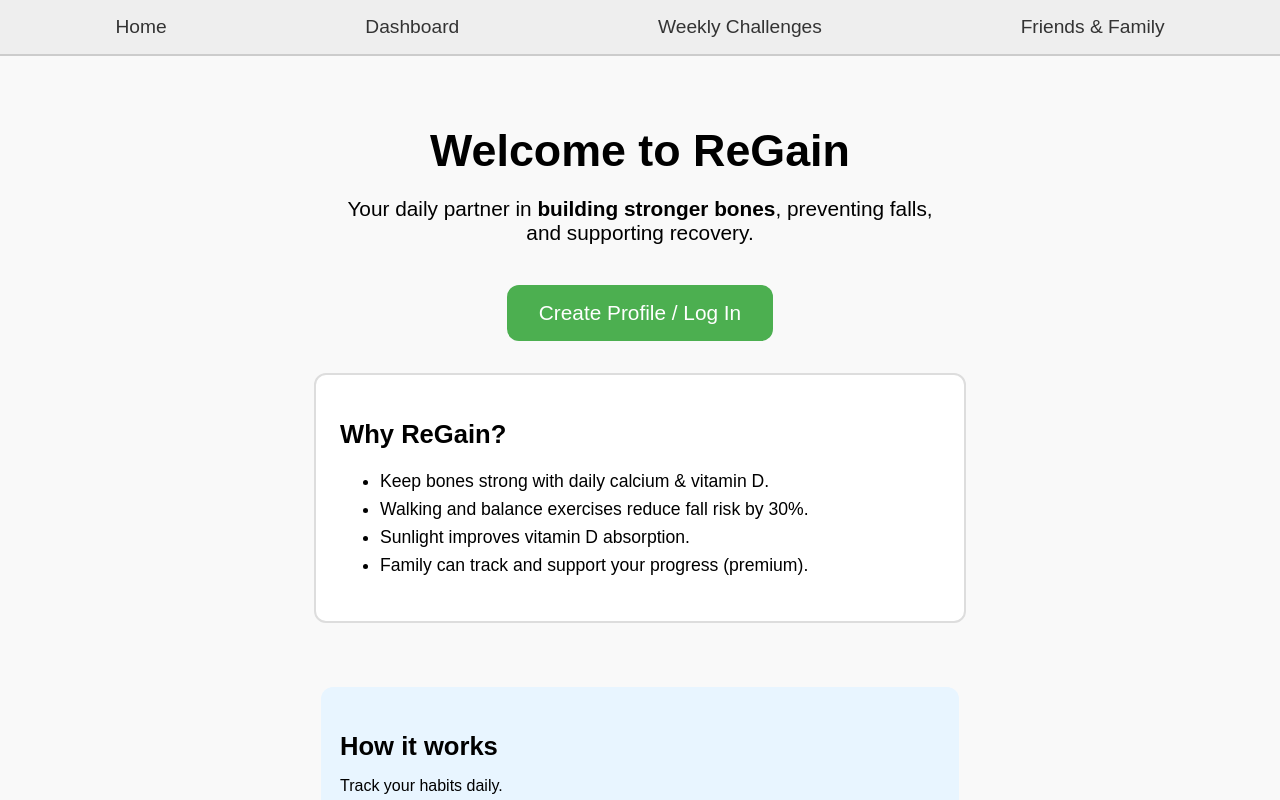
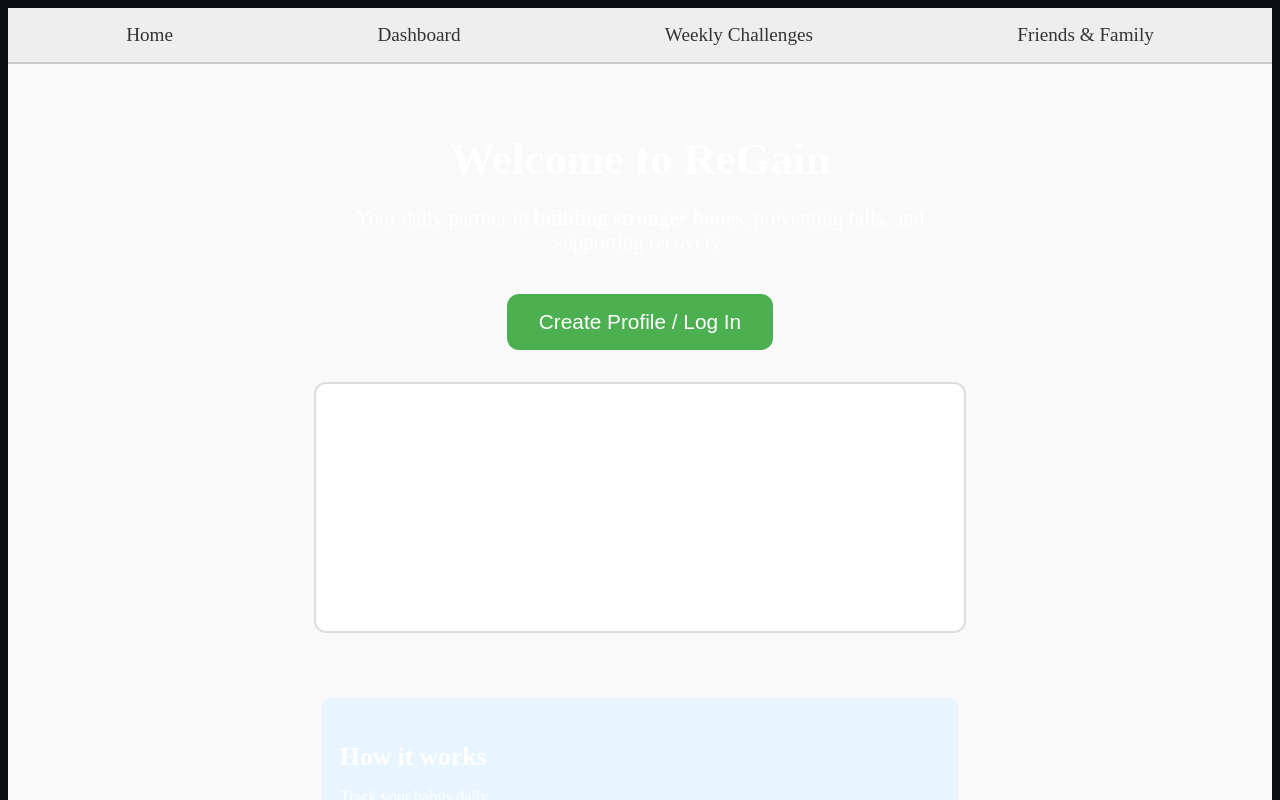
Before and after one commit to shivanamdeo23-cpu/regain, a Next.js app: page / in a window 1280 px wide. Shown: the top 800 px of the page. Built offline with nearby package versions, Linux system fonts and the light colour scheme.

Commit message:
Update globals.css

```diff
--- a/app/globals.css
+++ b/app/globals.css
@@ -1,4 +1,24 @@
-body {
-  margin: 0;
-  font-family: Arial, sans-serif;
+@tailwind base;
+@tailwind components;
+@tailwind utilities;
+
+:root {
+  --bg: #0b0f12;
+  --card: #12171a;
+  --muted: #7b8b9a;
 }
+
+html, body { height: 100%; }
+body { background: var(--bg); color: #fff; -webkit-font-smoothing: antialiased; }
+
+.container { @apply mx-auto max-w-6xl px-4; }
+.card { @apply bg-[var(--card)] rounded-2xl shadow border border-white/5; }
+.btn { @apply inline-flex items-center justify-center rounded-2xl px-4 py-2 font-medium transition; }
+.btn-primary { @apply btn bg-white text-black hover:bg-white/90; }
+.btn-ghost { @apply btn bg-white/5 text-white hover:bg-white/10; }
+.badge { @apply inline-flex items-center rounded-full px-3 py-1 text-sm bg-white/10; }
+
+.h1 { @apply text-3xl md:text-5xl font-semibold tracking-tight; }
+.h2 { @apply text-2xl md:text-3xl font-semibold; }
+.h3 { @apply text-xl font-semibold; }
+.muted { @apply text-[var(--muted)]; }
```
